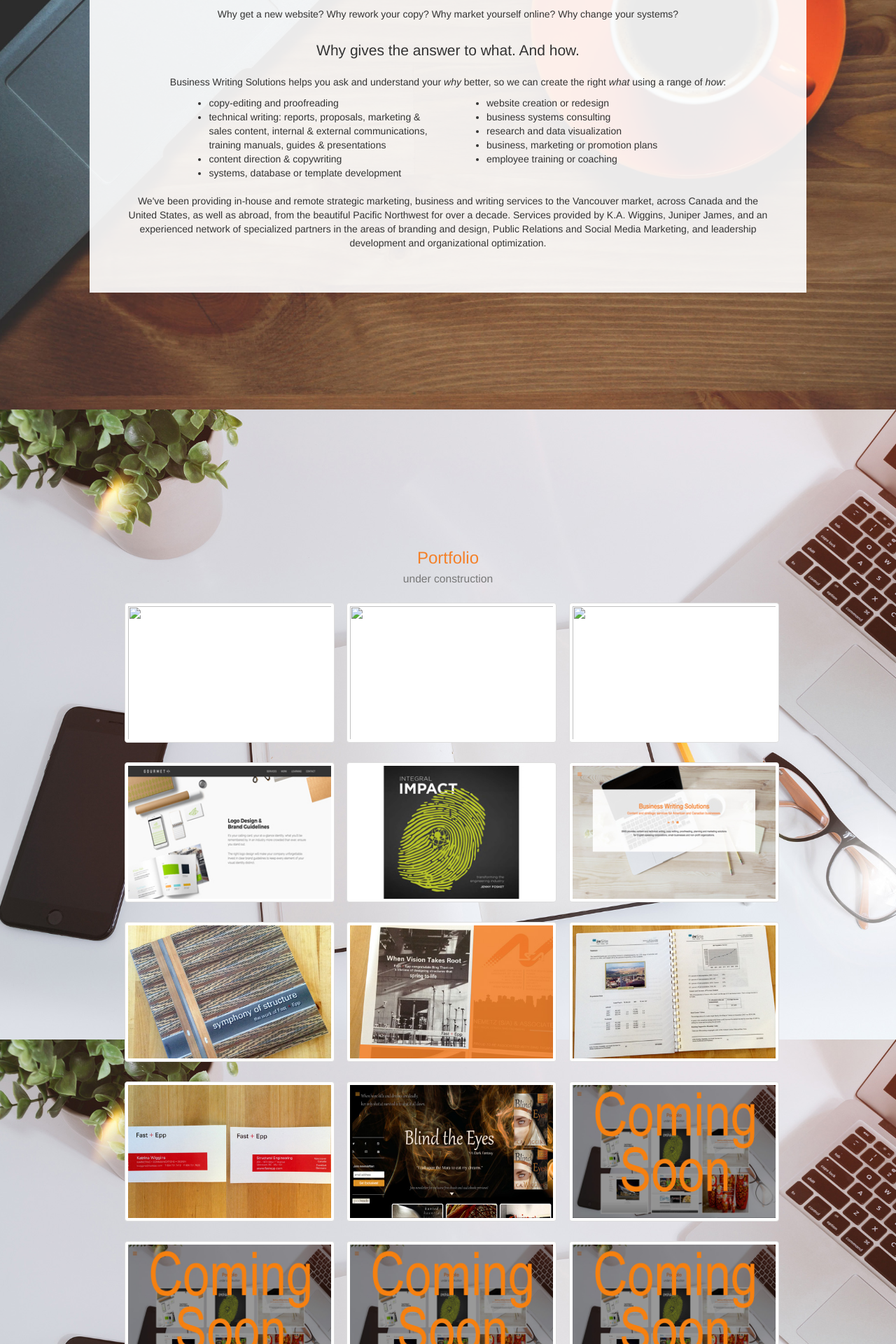
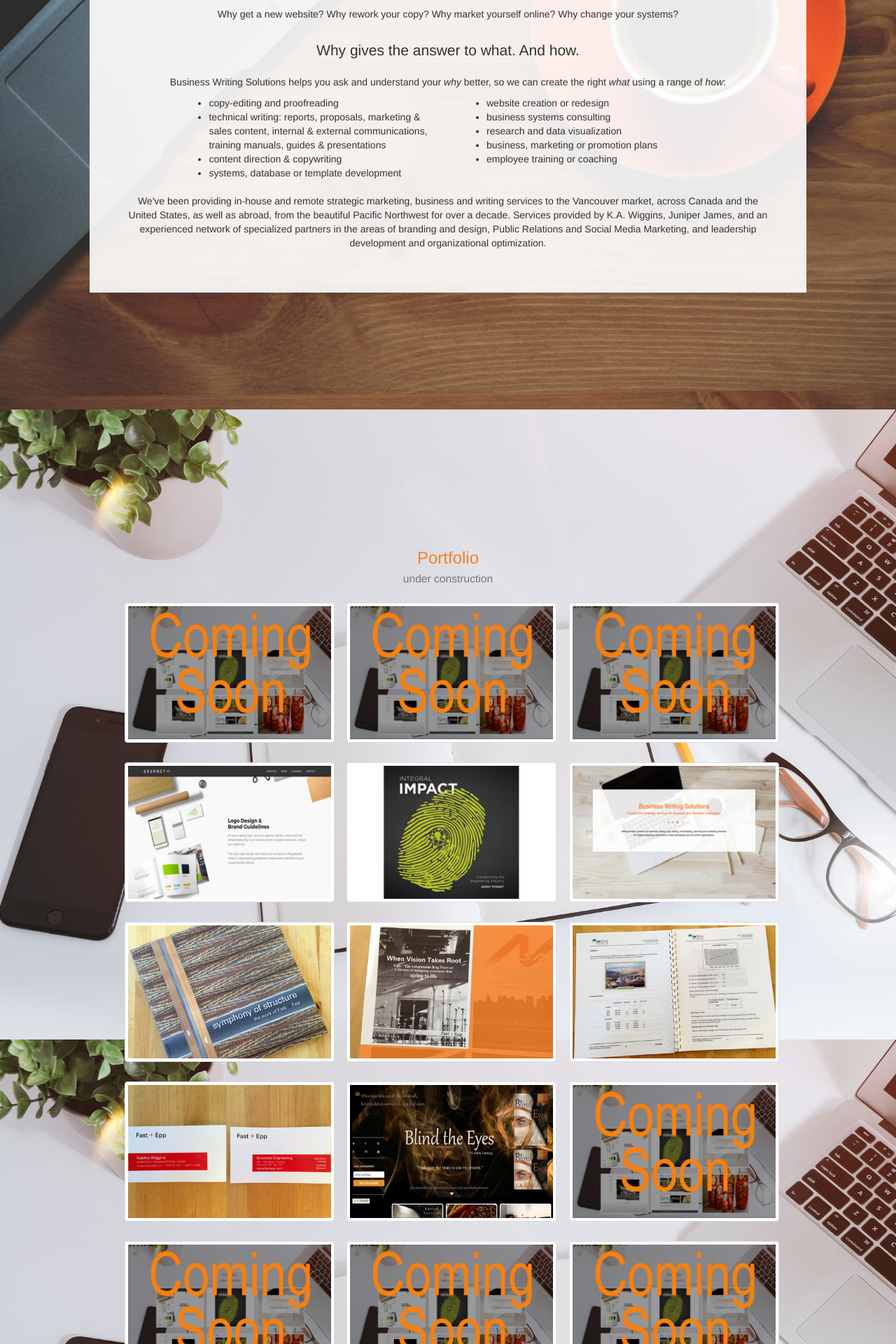
Before and after one commit to kaiewiggins/businesswriting, a Jekyll site: the page built from index.html, in a window 1280 px wide. Shown: the part 1215-3135 px from the top of the page at 70% size. Built offline with Jekyll 4.4.1, drawn with Linux system fonts in a browser that asks for light colours; nearby versions of some CDN libraries.

Commit message:
Update index.html

```diff
--- a/index.html
+++ b/index.html
@@ -65,7 +65,7 @@ title: US and Canadian Business Writing Solutions
                 <div class="row">
         <div class="col-lg-4 col-centered" style="padding:1em">
         <div id="container">
-          <img src="" style="width: 300px; height: 200px;" class="img-thumbnail">
+          <img src="/Placeholder.jpg" style="width: 300px; height: 200px;" class="img-thumbnail">
            <div id="name">
             <p style="display: inline-block; color: #333; margin: 0; padding: 10px; font-size: 16px; line-height: 18px;">Technical Writing: Instructional</p>
             <p>Guides, manuals, and presentations for end users of Union Square and Deltek corporate CRM implementation for Integral Group. Live and remote training. Administrative user guides. Process mapping. Technical Writing, Instructional. Word, Excel, PPT.</p>
@@ -74,7 +74,7 @@ title: US and Canadian Business Writing Solutions
           </div><!--end col-->
         <div class="col-lg-4 col-centered" style="padding:1em">
         <div id="container">
-          <img src="/" style="width: 300px; height: 200px;" class="img-thumbnail">
+          <img src="/Placeholder.jpg" style="width: 300px; height: 200px;" class="img-thumbnail">
           <div id="name">
             <p style="display: inline-block; color: #333; margin: 0; padding: 10px; font-size: 16px; line-height: 18px;">Travel Writing</p>
             <p>Original articles for Skyscanner's new Canadian content marketing project. 1,500 words. Content writing. </p>
@@ -83,7 +83,7 @@ title: US and Canadian Business Writing Solutions
         </div><!--end col-->
         <div class="col-lg-4 col-centered" style="padding:1em">
         <div id="container">
-          <img src="" style="width: 300px; height: 200px;" class="img-thumbnail">
+          <img src="/Placeholder.jpg" style="width: 300px; height: 200px;" class="img-thumbnail">
           <div id="name">
             <p style="display: inline-block; color: #333; margin: 0; padding: 10px; font-size: 16px; line-height: 18px;">Template development</p>
             <p>Business development template development for Integral Group. Business plans and proposals adjusted for greater functionality, efficiency, and automation-based accuracy. Word template engineering.</p>
```
